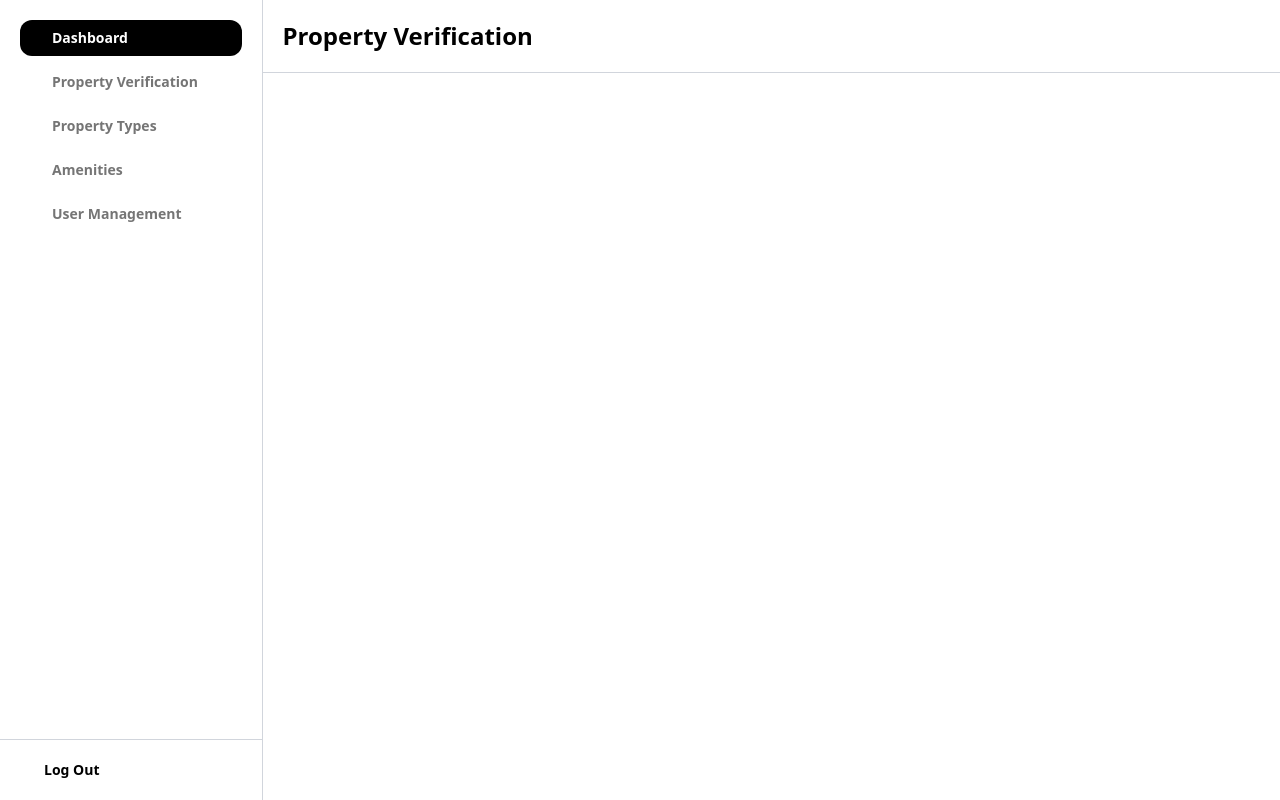
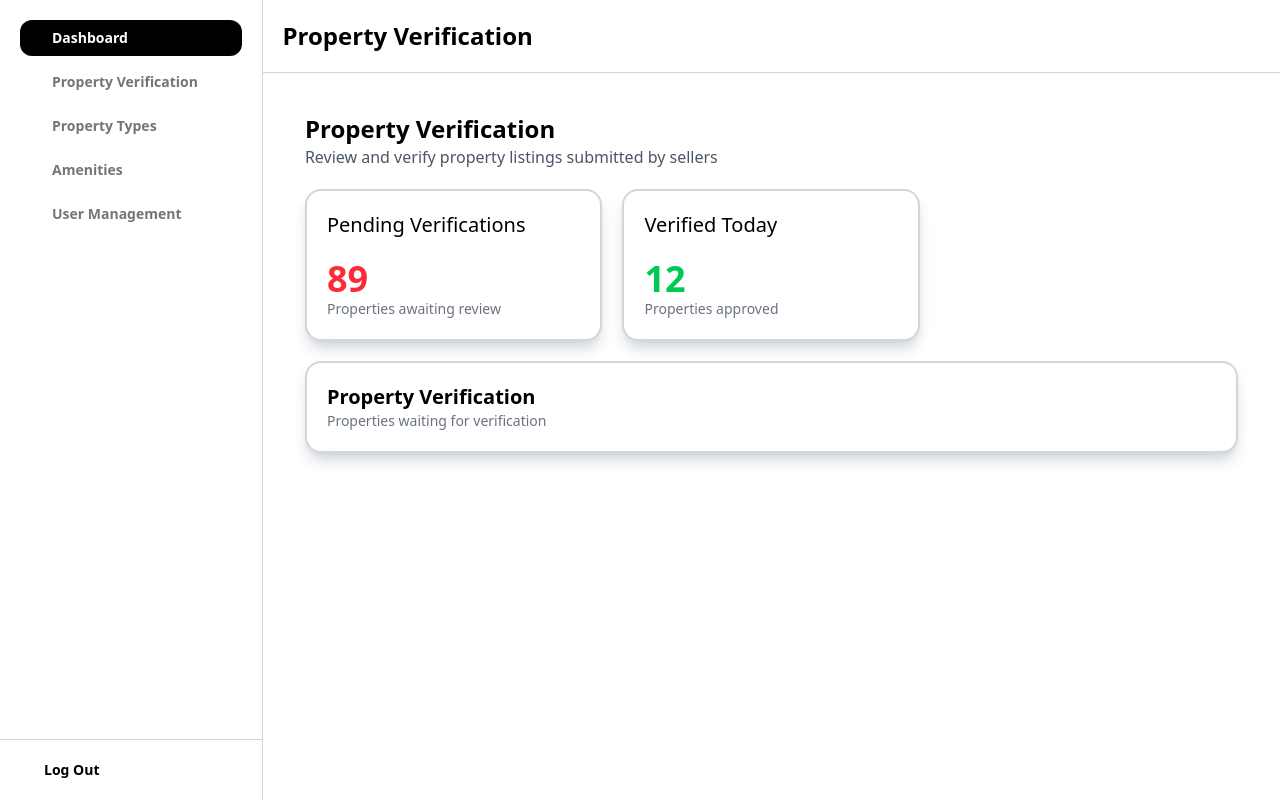
Before and after one commit to CDAC-Major-Project/UrbanProperty, a React (Vite) app: page /admin/property-verification in a window 1280 px wide. Built offline with nearby package versions, Linux system fonts and the light colour scheme; some icons are missing.

Commit message:
Cards in a Property Verification page addedgit add .

```diff
--- a/src/components/core/Admin/PropertyVerification.jsx
+++ b/src/components/core/Admin/PropertyVerification.jsx
@@ -1,8 +1,50 @@
 import React from 'react'
+import CountUp from 'react-countup';
 
 const PropertyVerification = () => {
   return (
-    <div></div>
+    <div className='my-10 space-y-5 ' >
+      <div>
+        <h1 className='text-black text-2xl font-semibold' >Property Verification</h1>
+        <p className='text-gray-600'>Review and verify property listings submitted by sellers</p>
+      </div>
+
+      <div className='grid grid-cols-3 gap-5' >
+        {/* Pending Verifications */}
+        <div className="space-y-5 border-2 border-gray-300 bg-white rounded-2xl shadow-gray-300 shadow-lg p-5 col-span-1">
+          <h5 className="font-medium text-xl">Pending Verifications</h5>
+
+          <div>
+            <p className="text-4xl font-semibold text-red-500 ">
+              <CountUp duration={5} end={89} />
+            </p>
+            <p className='text-sm text-gray-500' >Properties awaiting review</p>
+          </div>
+        </div>
+
+        {/* Verified Properties Today */}
+        <div className="space-y-5 border-2 border-gray-300 bg-white rounded-2xl shadow-gray-300 shadow-lg p-5 col-span-1">
+          <h5 className="font-medium text-xl">Verified Today</h5>
+
+          <div>
+            <p className="text-4xl font-semibold text-green-500 ">
+              <CountUp duration={5} end={12} />
+            </p>
+            <p className='text-sm text-gray-500' >Properties approved</p>
+          </div>
+        </div>
+      </div>
+
+
+      {/* property table */}
+      <div className='border-2 border-gray-300 bg-white rounded-2xl shadow-gray-300 shadow-lg p-5' >
+        <div>
+          <h5 className="font-semibold text-xl">Property Verification</h5>
+          <p className='text-sm text-gray-500' >Properties waiting for verification</p>
+        </div>
+      </div>
+
+    </div>
   )
 }
 
```
